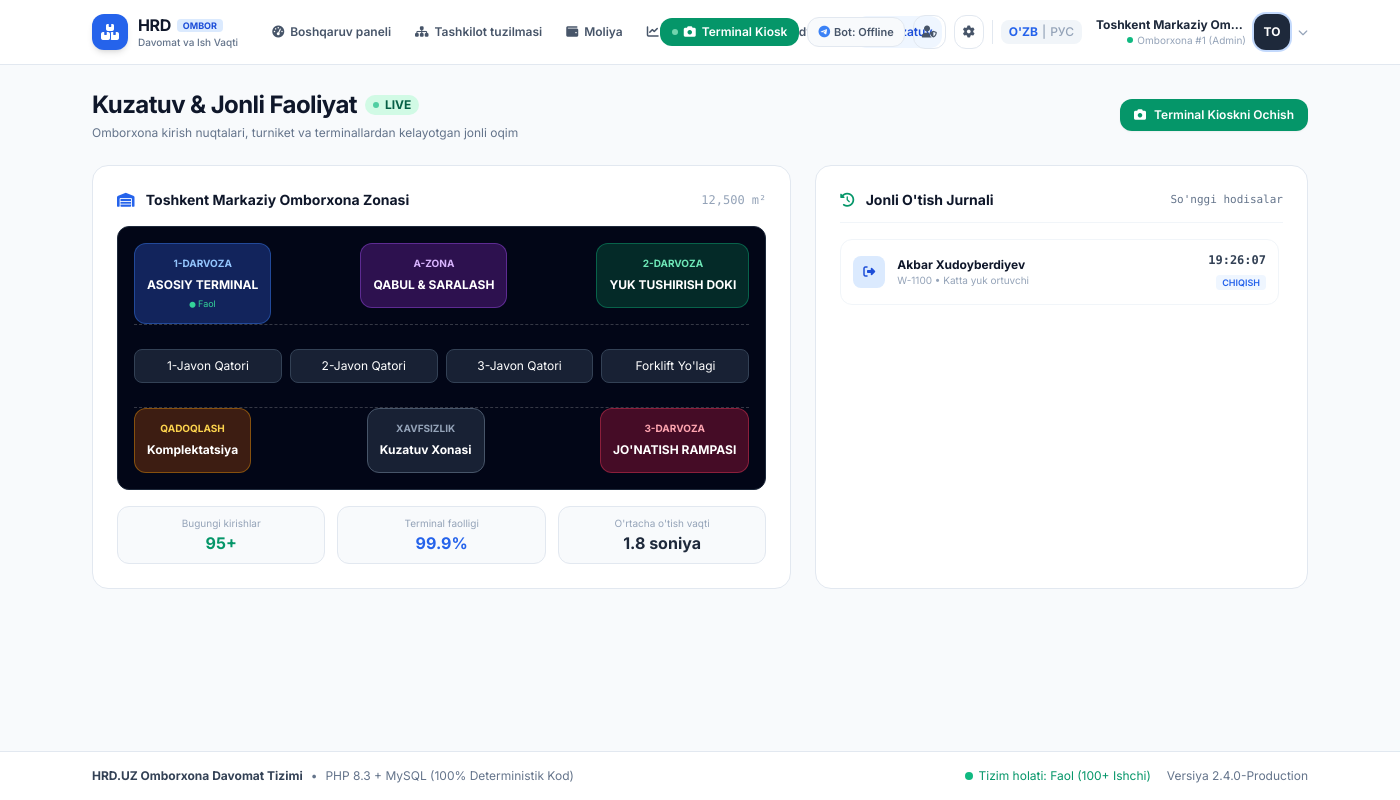
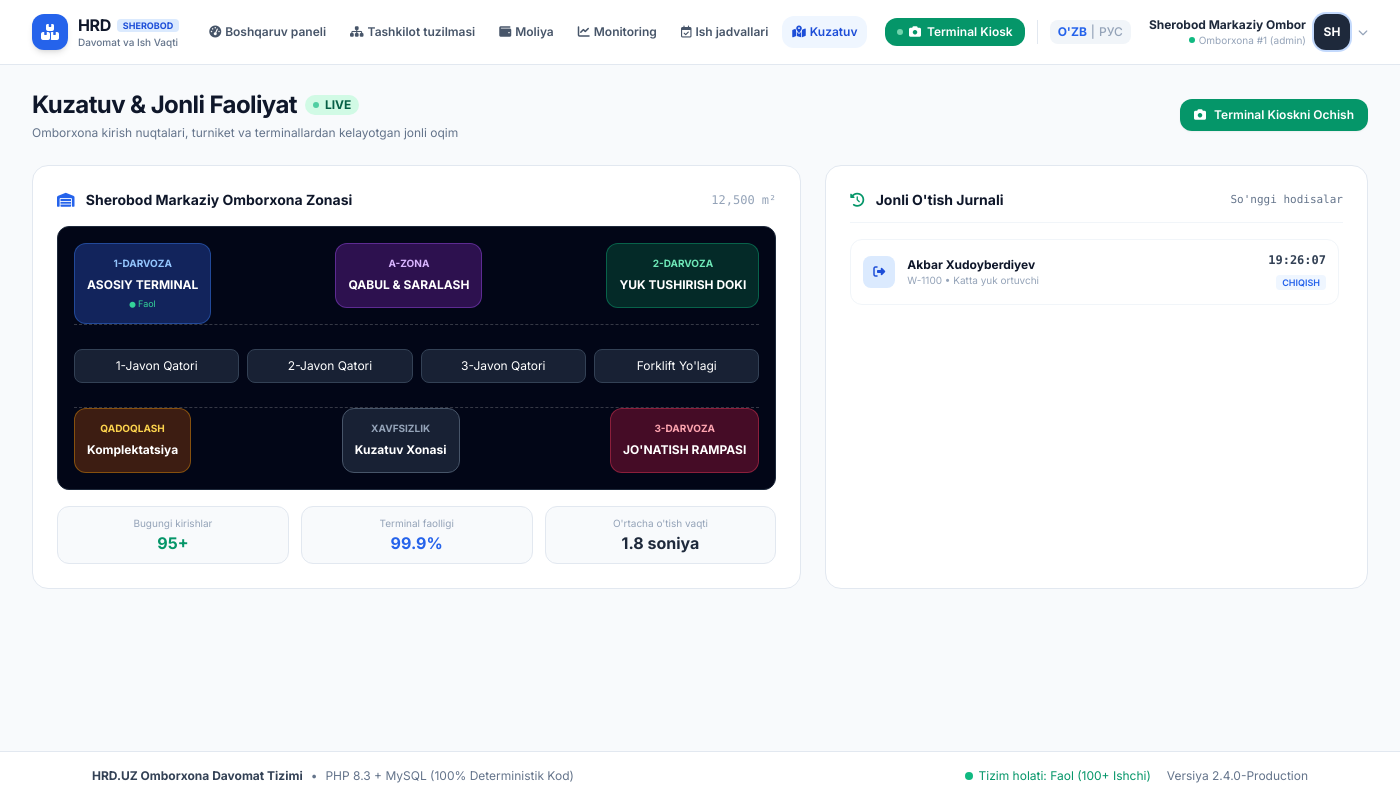
Before and after one commit to yoqub707-boop/hrd-warehouse-attendance, a PHP site: page /tracking.php in a window 1400 px wide. Run offline with PHP 8.4, Linux system fonts and the light colour scheme; the visitor is signed in with stand-in values (Sample User, id 1); data comes from the database, SQL or seed files in the repository; some libraries are stand-ins or nearby versions.

Commit message:
Update location to Sherobod Markaziy Ombor and fix navbar layout overlap

```diff
--- a/database/seed.php
+++ b/database/seed.php
@@ -269,7 +269,7 @@ class Seeder
             ['telegram_chat_id', Helpers::env('TELEGRAM_CHAT_ID', ''), 'Telegram Kanal yoki Guruh ID'],
             ['telegram_notifications_enabled', '1', 'Telegram orqali rasm va xabar yuborish faol'],
             ['terminal_camera_active', '1', 'Kamera orqali rasmga olish majburiy'],
-            ['warehouse_title', 'Toshkent Markaziy Logistika Omborxonasi', 'Omborxona rasmiy nomi'],
+            ['warehouse_title', 'Sherobod Markaziy Logistika Omborxonasi', 'Omborxona rasmiy nomi'],
             ['late_tolerance_minutes', '15', 'Kechikish uchun berilgan ruxsat vaqti (daqiqa)']
         ];
 
--- a/database/seed.sql
+++ b/database/seed.sql
@@ -21,5 +21,5 @@ INSERT INTO system_settings (setting_key, setting_value, description) VALUES
 ('telegram_chat_id', '', 'Telegram Kanal yoki Guruh ID'),
 ('telegram_notifications_enabled', '1', 'Telegram orqali rasm va xabar yuborish faol'),
 ('terminal_camera_active', '1', 'Kamera orqali rasmga olish majburiy'),
-('warehouse_title', 'Toshkent Markaziy Logistika Omborxonasi', 'Omborxona rasmiy nomi'),
+('warehouse_title', 'Sherobod Markaziy Logistika Omborxonasi', 'Omborxona rasmiy nomi'),
 ('late_tolerance_minutes', '15', 'Kechikish uchun berilgan ruxsat vaqti (daqiqa)');
--- a/includes/header.php
+++ b/includes/header.php
@@ -77,4 +77,4 @@ $activeNav = $activeNav ?? 'dashboard';
 </head>
 <body class="h-full text-slate-800 antialiased flex flex-col min-h-screen">
     <?php require __DIR__ . '/navbar.php'; ?>
-    <main class="flex-1 max-w-7xl w-full mx-auto px-4 sm:px-6 lg:px-8 py-6">
+    <main class="flex-1 max-w-[1440px] w-full mx-auto px-4 sm:px-6 lg:px-8 py-6">
--- a/includes/navbar.php
+++ b/includes/navbar.php
@@ -1,8 +1,8 @@
 <?php
 /**
  * Yuqori Navigatsiya Paneli (app.hrd.uz uslubida)
- * Bir qatorli qat'iy toza joylashuv, matn buzilishi va ko'chishi yo'q.
- * Xavfsiz foydalanuvchi profili, IP monitoringi va boshqaruv menyusi.
+ * Joylashuv: Sherobod Markaziy Ombor
+ * Hech qanday elementlar bir-birining ustiga tushmaydi, 100% toza va qat'iy bir qatorli joylashuv.
  */
 
 declare(strict_types=1);
@@ -19,11 +19,11 @@ $botConfigured = $tg->isConfigured();
 $activeNav = $activeNav ?? 'dashboard';
 ?>
 <header class="bg-white border-b border-slate-200 sticky top-0 z-40 shadow-xs">
-    <div class="max-w-7xl mx-auto px-4 sm:px-6 lg:px-8">
-        <div class="flex items-center justify-between h-16 gap-2">
+    <div class="w-full max-w-[1440px] mx-auto px-4 sm:px-6 lg:px-8">
+        <div class="flex items-center justify-between h-16 gap-4">
 
-            <!-- CHAP: LOGO VA ASOSIY MENYU -->
-            <div class="flex items-center space-x-3 xl:space-x-6 min-w-0">
+            <!-- CHAP: LOGO VA ASOSIY MENYU (HECH QACHON O'NG TOMONGA SILJIB USTIGA CHIQMAYDI) -->
+            <div class="flex items-center space-x-3 xl:space-x-5 shrink-0">
                 <!-- LOGO -->
                 <a href="index.php" class="flex items-center space-x-2.5 shrink-0 group">
                     <div class="w-9 h-9 rounded-xl bg-blue-600 flex items-center justify-center text-white font-bold text-lg shadow-md group-hover:bg-blue-700 transition">
@@ -32,59 +32,43 @@ $activeNav = $activeNav ?? 'dashboard';
                     <div class="hidden sm:block">
                         <div class="flex items-center space-x-1.5">
                             <span class="font-extrabold text-base tracking-tight text-slate-900 leading-none">HRD</span>
-                            <span class="text-[9px] font-bold px-1.5 py-0.5 rounded bg-blue-100 text-blue-700 leading-none">OMBOR</span>
+                            <span class="text-[9px] font-bold px-1.5 py-0.5 rounded bg-blue-100 text-blue-700 leading-none">SHEROBOD</span>
                         </div>
                         <p class="text-[10px] text-slate-500 font-medium leading-none mt-1 whitespace-nowrap">Davomat va Ish Vaqti</p>
                     </div>
                 </a>
 
-                <!-- ASOSIY NAVIGATSIYA MENYUSI (Bir qatorda, qat'iy whitespace-nowrap) -->
-                <nav class="hidden lg:flex items-center space-x-1 text-xs shrink-0">
+                <!-- ASOSIY NAVIGATSIYA MENYUSI (app.hrd.uz uslubidagi 6 ta asosiy havola) -->
+                <nav class="hidden lg:flex items-center space-x-0.5 xl:space-x-1 text-xs">
                     <a href="index.php" class="px-2.5 py-2 rounded-xl whitespace-nowrap font-semibold transition <?= $activeNav === 'dashboard' ? 'bg-blue-50 text-blue-700 font-bold' : 'text-slate-600 hover:text-slate-900 hover:bg-slate-100' ?>">
-                        <i class="fa-solid fa-gauge-high mr-1.5 text-xs"></i>Boshqaruv paneli
+                        <i class="fa-solid fa-gauge-high mr-1 text-xs"></i>Boshqaruv paneli
                     </a>
                     <a href="employees.php" class="px-2.5 py-2 rounded-xl whitespace-nowrap font-semibold transition <?= $activeNav === 'employees' ? 'bg-blue-50 text-blue-700 font-bold' : 'text-slate-600 hover:text-slate-900 hover:bg-slate-100' ?>">
-                        <i class="fa-solid fa-sitemap mr-1.5 text-xs"></i>Tashkilot tuzilmasi
+                        <i class="fa-solid fa-sitemap mr-1 text-xs"></i>Tashkilot tuzilmasi
                     </a>
                     <a href="finance.php" class="px-2.5 py-2 rounded-xl whitespace-nowrap font-semibold transition <?= $activeNav === 'finance' ? 'bg-blue-50 text-blue-700 font-bold' : 'text-slate-600 hover:text-slate-900 hover:bg-slate-100' ?>">
-                        <i class="fa-solid fa-wallet mr-1.5 text-xs"></i>Moliya
+                        <i class="fa-solid fa-wallet mr-1 text-xs"></i>Moliya
                     </a>
                     <a href="reports.php" class="px-2.5 py-2 rounded-xl whitespace-nowrap font-semibold transition <?= $activeNav === 'reports' ? 'bg-blue-50 text-blue-700 font-bold' : 'text-slate-600 hover:text-slate-900 hover:bg-slate-100' ?>">
-                        <i class="fa-solid fa-chart-line mr-1.5 text-xs"></i>Monitoring
+                        <i class="fa-solid fa-chart-line mr-1 text-xs"></i>Monitoring
                     </a>
                     <a href="schedules.php" class="px-2.5 py-2 rounded-xl whitespace-nowrap font-semibold transition <?= $activeNav === 'schedules' ? 'bg-blue-50 text-blue-700 font-bold' : 'text-slate-600 hover:text-slate-900 hover:bg-slate-100' ?>">
-                        <i class="fa-regular fa-calendar-check mr-1.5 text-xs"></i>Ish jadvallari
+                        <i class="fa-regular fa-calendar-check mr-1 text-xs"></i>Ish jadvallari
                     </a>
                     <a href="tracking.php" class="px-2.5 py-2 rounded-xl whitespace-nowrap font-semibold transition <?= $activeNav === 'tracking' ? 'bg-blue-50 text-blue-700 font-bold' : 'text-slate-600 hover:text-slate-900 hover:bg-slate-100' ?>">
-                        <i class="fa-solid fa-map-location-dot mr-1.5 text-xs"></i>Kuzatuv
+                        <i class="fa-solid fa-map-location-dot mr-1 text-xs"></i>Kuzatuv
                     </a>
                 </nav>
             </div>
 
-            <!-- O'NG: BOSHQARUV TUGMALARI VA PROFIL -->
-            <div class="flex items-center space-x-2 shrink-0">
+            <!-- O'NG: BOSHQARUV TUGMALARI VA SHEROBOD PROFILI -->
+            <div class="flex items-center space-x-2 sm:space-x-3 shrink-0">
 
                 <!-- Terminal Kiosk (Yashil ixcham tugma) -->
                 <a href="terminal.php" target="_blank" class="inline-flex items-center space-x-1.5 px-3 py-1.5 rounded-xl bg-emerald-600 hover:bg-emerald-700 text-white text-xs font-semibold shadow-xs transition whitespace-nowrap">
                     <span class="w-1.5 h-1.5 rounded-full bg-emerald-200 animate-pulse"></span>
                     <i class="fa-solid fa-camera text-xs"></i>
-                    <span>Terminal Kiosk</span>
-                </a>
-
-                <!-- Telegram Bot holati (ixcham) -->
-                <a href="settings.php" title="Telegram Bot holati: <?= $botConfigured ? 'Ulangan' : 'Offline' ?>" class="hidden md:inline-flex items-center space-x-1 px-2.5 py-1.5 rounded-xl text-xs font-semibold border <?= $botConfigured ? 'border-blue-200 bg-blue-50 text-blue-700' : 'border-slate-200 bg-slate-50 text-slate-600' ?> whitespace-nowrap">
-                    <i class="fa-brands fa-telegram text-blue-500"></i>
-                    <span class="text-[11px]"><?= $botConfigured ? 'Bot: Faol' : 'Bot: Offline' ?></span>
-                </a>
-
-                <!-- Foydalanuvchilar va Xavfsizlik qisqa tugmasi -->
-                <a href="users.php" title="Foydalanuvchilar va Xavfsizlik monitoringi" class="hidden sm:inline-flex items-center p-2 rounded-xl border border-slate-200 text-slate-600 hover:bg-slate-100 text-xs transition <?= $activeNav === 'users' ? 'bg-blue-50 text-blue-600 border-blue-200' : '' ?>">
-                    <i class="fa-solid fa-user-shield text-xs"></i>
-                </a>
-
-                <!-- Sozlamalar -->
-                <a href="settings.php" title="Tizim sozlamalari" class="hidden sm:inline-flex items-center p-2 rounded-xl border border-slate-200 text-slate-600 hover:bg-slate-100 text-xs transition <?= $activeNav === 'settings' ? 'bg-blue-50 text-blue-600 border-blue-200' : '' ?>">
-                    <i class="fa-solid fa-gear text-xs"></i>
+                    <span class="hidden sm:inline">Terminal Kiosk</span>
                 </a>
 
                 <div class="h-6 w-px bg-slate-200 hidden sm:block"></div>
@@ -96,31 +80,31 @@ $activeNav = $activeNav ?? 'dashboard';
                     <span class="text-slate-400 hover:text-slate-700 cursor-pointer">РУС</span>
                 </div>
 
-                <!-- FOYDALANUVCHI PROFILI VA DROPDOWN -->
+                <!-- FOYDALANUVCHI PROFILI VA DROPDOWN (SHEROBOD) -->
                 <div class="relative" id="userProfileDropdown">
                     <button onclick="toggleProfileMenu()" type="button" class="flex items-center space-x-2 pl-1.5 focus:outline-hidden group cursor-pointer">
                         <div class="hidden md:block text-right whitespace-nowrap">
-                            <div class="text-xs font-bold text-slate-800 group-hover:text-blue-600 transition truncate max-w-[150px]">
-                                <?= Helpers::e($currentUser['name'] ?? 'Toshkent Markaziy Ombor') ?>
+                            <div class="text-xs font-bold text-slate-800 group-hover:text-blue-600 transition truncate max-w-[170px]">
+                                Sherobod Markaziy Ombor
                             </div>
                             <div class="text-[10px] text-slate-400 flex items-center justify-end space-x-1">
                                 <span class="w-1.5 h-1.5 rounded-full bg-emerald-500"></span>
-                                <span class="capitalize">Omborxona #1 (<?= Helpers::e($currentUser['role'] ?? 'admin') ?>)</span>
+                                <span>Omborxona #1 (<?= Helpers::e($currentUser['role'] ?? 'admin') ?>)</span>
                             </div>
                         </div>
                         <div class="w-9 h-9 rounded-xl bg-slate-800 text-white font-bold text-xs flex items-center justify-center ring-2 ring-blue-500/30 group-hover:ring-blue-500 transition shrink-0">
-                            <?= strtoupper(mb_substr($currentUser['name'] ?? 'TO', 0, 2)) ?>
+                            SH
                         </div>
                         <i class="fa-solid fa-chevron-down text-[10px] text-slate-400"></i>
                     </button>
 
-                    <!-- Profile Dropdown Menyu -->
+                    <!-- Profile Dropdown Menyu (Barcha boshqaruv funksiyalari tartibli shu yerda) -->
                     <div id="profileMenu" class="hidden absolute right-0 mt-2 w-72 bg-white rounded-2xl shadow-xl border border-slate-200 py-2 z-50 animate-in fade-in zoom-in-95 duration-100 text-xs">
                         <div class="px-4 py-3 border-b border-slate-100">
-                            <div class="font-bold text-slate-900"><?= Helpers::e($currentUser['name'] ?? 'Admin') ?></div>
+                            <div class="font-bold text-slate-900">Sherobod Markaziy Ombor</div>
                             <div class="text-[11px] text-slate-500">@<?= Helpers::e($currentUser['username'] ?? 'admin') ?> &bull; <span class="capitalize text-blue-600 font-semibold"><?= Helpers::e($currentUser['role'] ?? 'admin') ?></span></div>
                             <div class="text-[10px] text-slate-400 mt-1.5 font-mono bg-slate-50 p-1.5 rounded-lg border border-slate-100 flex items-center justify-between">
-                                <span><i class="fa-solid fa-network-wired mr-1 text-slate-400"></i> IP Manzilingiz:</span>
+                                <span><i class="fa-solid fa-network-wired mr-1 text-slate-400"></i> IP Manzil:</span>
                                 <span class="font-bold text-blue-600"><?= Helpers::e($auth->getClientIp()) ?></span>
                             </div>
                         </div>
@@ -140,18 +124,30 @@ $activeNav = $activeNav ?? 'dashboard';
                                     <div class="text-[10px] text-slate-400">Kirish vaqti, IP va bloklanganlar</div>
                                 </div>
                             </a>
-                            <a href="settings.php" class="flex items-center px-4 py-2 text-slate-700 hover:bg-slate-50 font-medium">
-                                <i class="fa-brands fa-telegram mr-2.5 text-blue-500 text-sm"></i>
-                                <div>
-                                    <div class="font-semibold text-slate-800">Telegram Bot sozlamalari</div>
-                                    <div class="text-[10px] text-slate-400">Token, guruh ID va test xabar</div>
+                            <a href="settings.php" class="flex items-center justify-between px-4 py-2 text-slate-700 hover:bg-slate-50 font-medium">
+                                <div class="flex items-center">
+                                    <i class="fa-brands fa-telegram mr-2.5 text-blue-500 text-sm"></i>
+                                    <div>
+                                        <div class="font-semibold text-slate-800">Telegram Bot sozlamalari</div>
+                                        <div class="text-[10px] text-slate-400">Token, guruh ID va test</div>
+                                    </div>
                                 </div>
+                                <span class="px-2 py-0.5 rounded-full text-[10px] font-bold <?= $botConfigured ? 'bg-blue-100 text-blue-700' : 'bg-slate-100 text-slate-600' ?>">
+                                    <?= $botConfigured ? 'Faol' : 'Offline' ?>
+                                </span>
                             </a>
                             <a href="test_runner.php" class="flex items-center px-4 py-2 text-slate-700 hover:bg-slate-50 font-medium">
                                 <i class="fa-solid fa-vial-circle-check mr-2.5 text-purple-600 text-sm"></i>
                                 <div>
                                     <div class="font-semibold text-slate-800">QA Avtomatik Testlar</div>
                                     <div class="text-[10px] text-slate-400">Barcha funksiyalar diagnostikasi</div>
+                                </div>
+                            </a>
+                            <a href="settings.php" class="flex items-center px-4 py-2 text-slate-700 hover:bg-slate-50 font-medium">
+                                <i class="fa-solid fa-gear mr-2.5 text-slate-600 text-sm"></i>
+                                <div>
+                                    <div class="font-semibold text-slate-800">Tizim sozlamalari</div>
+                                    <div class="text-[10px] text-slate-400">Ish jadvallari va norma</div>
                                 </div>
                             </a>
                         </div>
@@ -164,7 +160,7 @@ $activeNav = $activeNav ?? 'dashboard';
                     </div>
                 </div>
 
-                <!-- Mobil Menyuni Ochish Tugmasi -->
+                <!-- Mobil Menyu Tugmasi -->
                 <button type="button" onclick="toggleMobileNav()" class="lg:hidden p-2 rounded-xl border border-slate-200 text-slate-600 hover:bg-slate-100 text-xs">
                     <i class="fa-solid fa-bars text-base"></i>
                 </button>
--- a/src/Auth.php
+++ b/src/Auth.php
@@ -403,7 +403,7 @@ class Auth
             $hash = password_hash('Admin123!_#', PASSWORD_DEFAULT);
             $this->db->execute(
                 "INSERT INTO users (username, name, email, password_hash, role, status)
-                 VALUES ('admin', 'Toshkent Markaziy Ombor (Bosh Admin)', 'admin@hrd.uz', ?, 'admin', 'active')",
+                 VALUES ('admin', 'Sherobod Markaziy Ombor (Bosh Admin)', 'admin@hrd.uz', ?, 'admin', 'active')",
                 [$hash]
             );
         }
--- a/tracking.php
+++ b/tracking.php
@@ -59,7 +59,7 @@ require __DIR__ . '/includes/header.php';
     <div class="lg:col-span-7 bg-white rounded-2xl border border-slate-200 p-6 shadow-2xs">
         <div class="flex items-center justify-between mb-4">
             <h3 class="text-sm font-bold text-slate-900">
-                <i class="fa-solid fa-warehouse mr-2 text-blue-600"></i> Toshkent Markaziy Omborxona Zonasi
+                <i class="fa-solid fa-warehouse mr-2 text-blue-600"></i> Sherobod Markaziy Omborxona Zonasi
             </h3>
             <span class="text-xs text-slate-400 font-mono">12,500 m²</span>
         </div>
```
Also changed, not shown: database/warehouse.sqlite.
